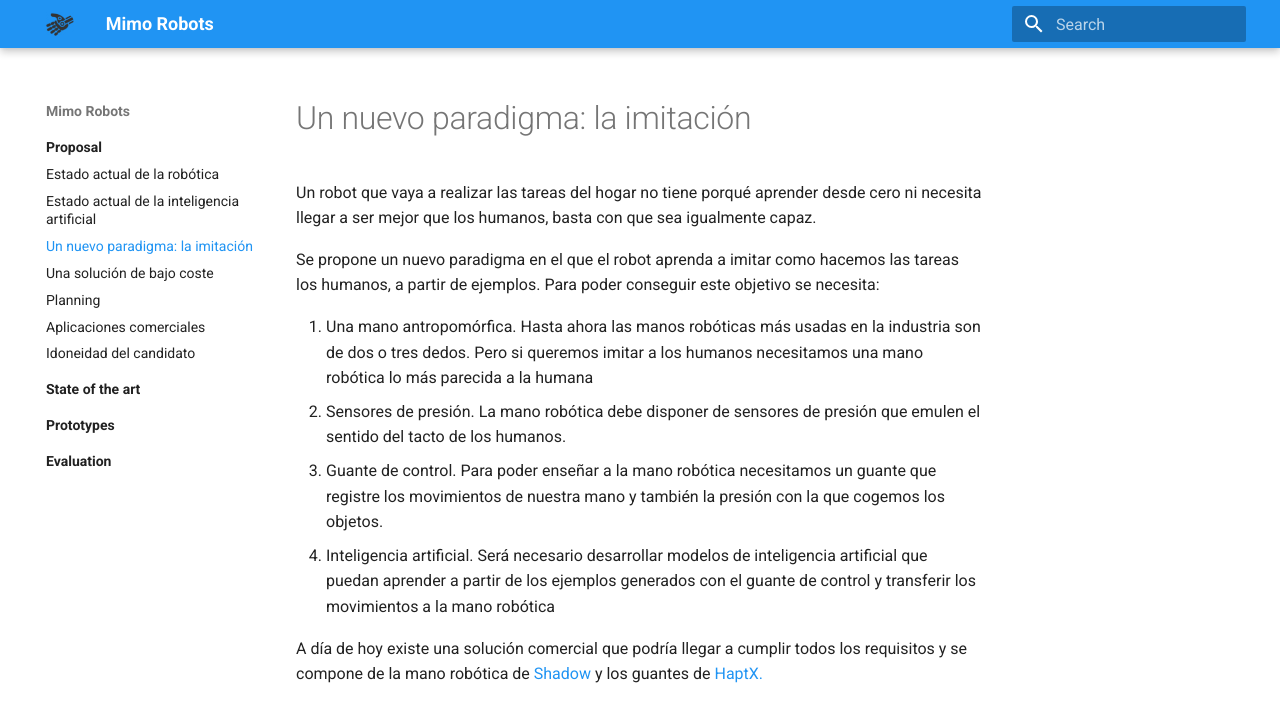
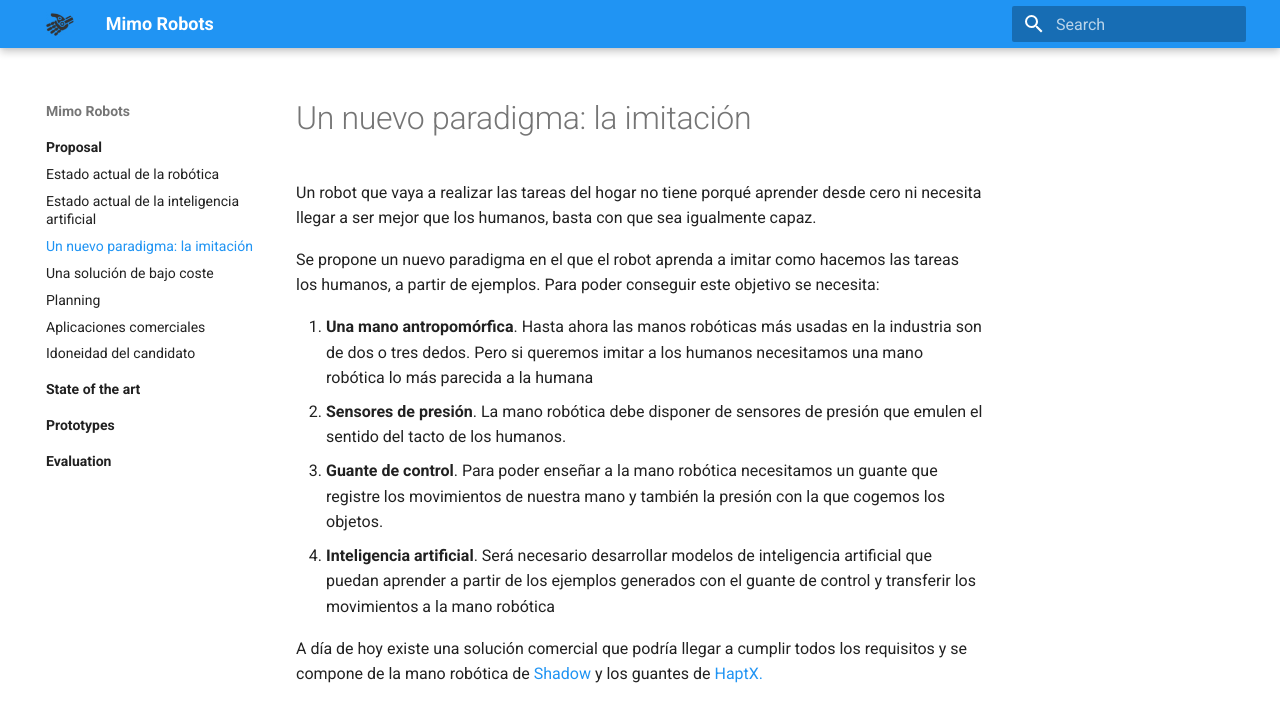
Before and after one commit to ironbar/dutor_2022_robot_hand, an MkDocs documentation site: the page built from docs/proposal/imitacion.md, in a window 1280 px wide and 1391 px high. Shown: the top 703 px of the window. Built offline with MkDocs 1.6.1 and Material for MkDocs 9.7.7, drawn with Linux system fonts in a browser that asks for light colours; grey boxes are pictures that could not be loaded.

Commit message:
better format

```diff
--- a/docs/proposal/imitacion.md
+++ b/docs/proposal/imitacion.md
@@ -4,10 +4,10 @@ Un robot que vaya a realizar las tareas del hogar no tiene porqué aprender desd
 
 Se propone un nuevo paradigma en el que el robot aprenda a imitar como hacemos las tareas los humanos, a partir de ejemplos. Para poder conseguir este objetivo se necesita:
 
-1. Una mano antropomórfica. Hasta ahora las manos robóticas más usadas en la industria son de dos o tres dedos. Pero si queremos imitar a los humanos necesitamos una mano robótica lo más parecida a la humana
-2. Sensores de presión. La mano robótica debe disponer de sensores de presión que emulen el sentido del tacto de los humanos.
-3. Guante de control. Para poder enseñar a la mano robótica necesitamos un guante que registre los movimientos de nuestra mano y también la presión con la que cogemos los objetos.
-4. Inteligencia artificial. Será necesario desarrollar modelos de inteligencia artificial que puedan aprender a partir de los ejemplos generados con el guante de control y transferir los movimientos a la mano robótica
+1. **Una mano antropomórfica**. Hasta ahora las manos robóticas más usadas en la industria son de dos o tres dedos. Pero si queremos imitar a los humanos necesitamos una mano robótica lo más parecida a la humana
+2. **Sensores de presión**. La mano robótica debe disponer de sensores de presión que emulen el sentido del tacto de los humanos.
+3. **Guante de control**. Para poder enseñar a la mano robótica necesitamos un guante que registre los movimientos de nuestra mano y también la presión con la que cogemos los objetos.
+4. **Inteligencia artificial**. Será necesario desarrollar modelos de inteligencia artificial que puedan aprender a partir de los ejemplos generados con el guante de control y transferir los movimientos a la mano robótica
 
 A día de hoy existe una solución comercial que podría llegar a cumplir todos los requisitos y se compone de la mano robótica de [Shadow](https://www.shadowrobot.com/) y los guantes de [HaptX.](https://haptx.com/)
 
```
Also changed, not shown: docs/proposal/estado-actual-ia.md (+6 -0 lines), docs/proposal/estado-actual-robotica.md (+6 -0 lines).
